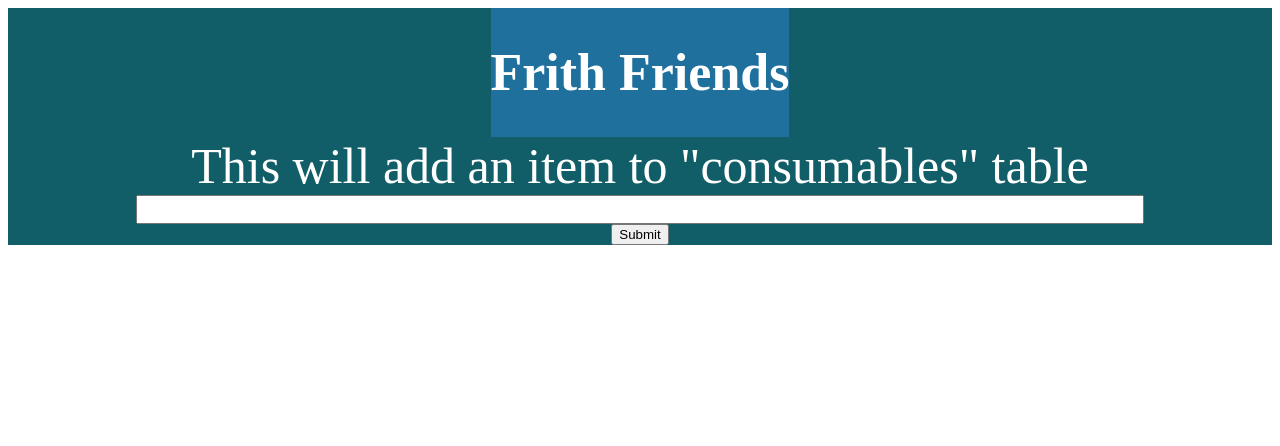
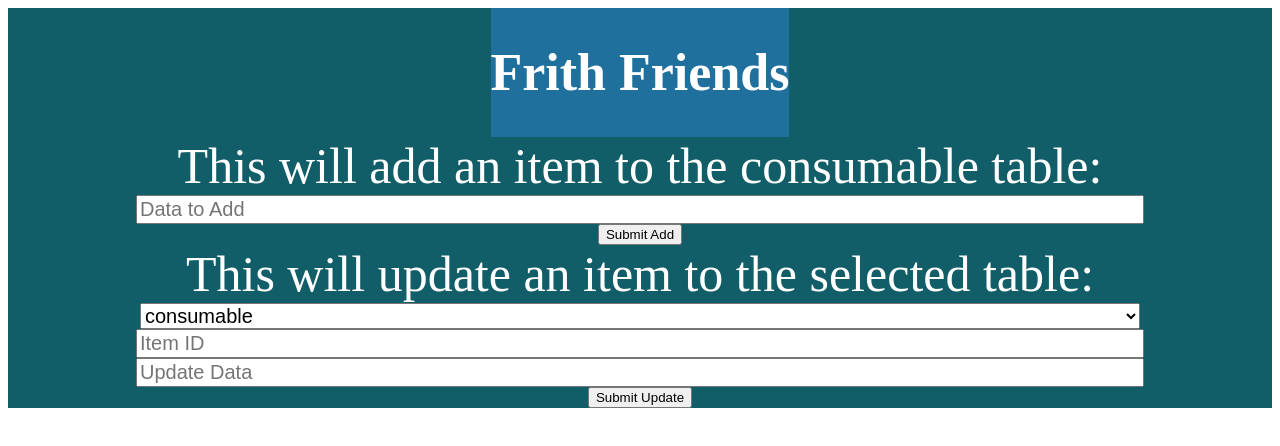
Before and after one commit to lnhylton/Frith_Friends, a React (Vite) app in the folder frith-inventory-frontend/: page / in a window 1280 px wide. Shown: the top 446 px of the page. Built offline with nearby package versions, Linux system fonts and the light colour scheme.

Commit message:
Added update function and created frontend for it

```diff
--- a/frith-inventory-frontend/src/App.jsx
+++ b/frith-inventory-frontend/src/App.jsx
@@ -1,81 +1,134 @@
-import { useState } from 'react'
-import reactLogo from './assets/react.svg'
-import viteLogo from '/vite.svg'
-import './App.css'
+import { useState, useEffect } from 'react';
+import './App.css';
 
 function App() {
+  const [data, setData] = useState("");
+  const [latestResponse, setLatestResponse] = useState("");
+  const [tableName, setTableName] = useState("consumable"); // Default value
+  const [itemId, setItemId] = useState("");
+  const [updateData, setUpdateData] = useState("");
 
-  const [count, setCount] = useState(0)
-  const [data, setData] = useState("")
-  const [latestResponse, setLatestResponse] = useState("")
-
-  const testInput = event => {
+  const handleDataChange = (event) => {
     setData(event.target.value);
   };
 
-  const testSubmit = event => {
-    // POST request using fetch()
+  const handleTableNameChange = (event) => {
+    setTableName(event.target.value);
+  };
+
+  const handleItemIdChange = (event) => {
+    setItemId(event.target.value);
+  };
+
+  const handleUpdateDataChange = (event) => {
+    setUpdateData(event.target.value);
+  };
+
+  const handleDataSubmit = () => {
+    if (data) {
+      // Perform your API call here for adding data
       fetch("http://localhost:5000/add", {
-
-      // Adding method type
         method: "POST",
-
-      // Adding body or contents to send
         body: JSON.stringify({
           data: data
-
         }),
-
-      // Adding headers to the request
         headers: {
           "Content-type": "application/json; charset=UTF-8"
         }
       })
-
-      // Converting to JSON
-      .then(response => response.json())
-
-      // Displaying results to console
-      .then(res => {
-        setLatestResponse(res.status)
-        console.log(res)
+        .then((response) => response.json())
+        .then((res) => {
+          setLatestResponse(res.status);
+          console.log(res);
         })
         .catch((e) => {
-        setLatestResponse("failed")
+          setLatestResponse("failed");
+        });
+    }
+  };
+
+  const handleUpdateSubmit = () => {
+    if (tableName && itemId && updateData) {
+      // Perform your API call here for updating data
+      fetch("http://localhost:5000/update", {
+        method: "PUT",
+        body: JSON.stringify({
+          tableName: tableName,
+          itemId: itemId,
+          updateData: updateData
+        }),
+        headers: {
+          "Content-type": "application/json; charset=UTF-8"
+        }
       })
+        .then((response) => response.json())
+        .then((res) => {
+          setLatestResponse(res.status);
+          console.log(res);
+        })
+        .catch((e) => {
+          setLatestResponse("failed");
+        });
     }
-
-
+  };
 
   return (
     <div className="App">
-      <div className='App-header'>
+      <div className="App-header">
         <h1>Frith Friends</h1>
-
       </div>
-      <label>This will add an item to "consumables" table</label>
-
-      <input className="input"
+      <label>This will add an item to the consumable table:</label>
+      <input
+        className="input"
         type="database"
-        name="database"
-        onChange={testInput}
+        placeholder="Data to Add"
+        onChange={handleDataChange}
         value={data}
       />
-      <button type="submit" onClick={testSubmit} >Submit</button>
-      {
-        latestResponse === "success" ?
+      <button type="submit" onClick={handleDataSubmit}>
+        Submit Add
+      </button>
+
+      <label>This will update an item to the selected table:</label>
+      <select
+        className="input"
+        onChange={handleTableNameChange}
+        value={tableName}
+      >
+        <option value="consumable">consumable</option>
+        <option value="consumable_location">consumable_location</option>
+        <option value="machine">machine</option>
+        <option value="machine_location">machine_location</option>
+        <option value="non_consumable">non_consumable</option>
+        <option value="non_consumable_location">non_consumable_location</option>
+        <option value="room">room</option>
+        <option value="storage_medium">storage_medium</option>
+      </select>
+      <input
+        className="input"
+        type="text"
+        placeholder="Item ID"
+        onChange={handleItemIdChange}
+        value={itemId}
+      />
+      <input
+        className="input"
+        type="text"
+        placeholder="Update Data"
+        onChange={handleUpdateDataChange}
+        value={updateData}
+      />
+      <button type="submit" onClick={handleUpdateSubmit}>
+        Submit Update
+      </button>
+
+      {latestResponse === "success" ? (
         <label className="success">Success!</label>
-          :
-          <></>
-      }
-      {
-        latestResponse === "failed" ?
-          <label className="success">Failed!</label>
-          :
-          <></>
-      }
+      ) : latestResponse === "failed" ? (
+        <label className="error">Failed!</label>
+      ) : null}
     </div>
-  )
+  );
 }
 
-export default App
+export default App;
```
Also changed, not shown: 2 other files (tests, documents, lock files or other folders). Lines whose indentation alone changed are shown as unchanged.
